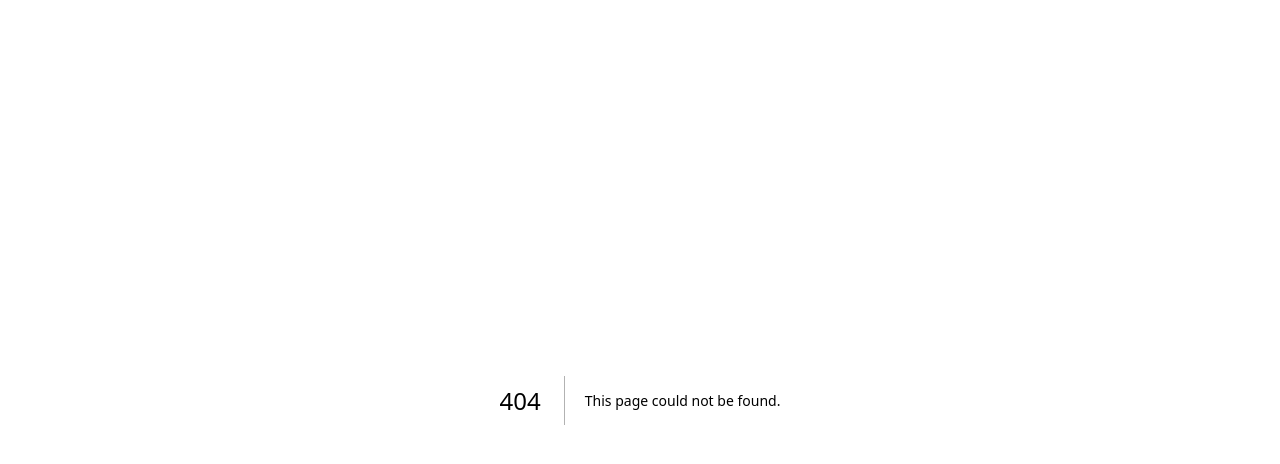
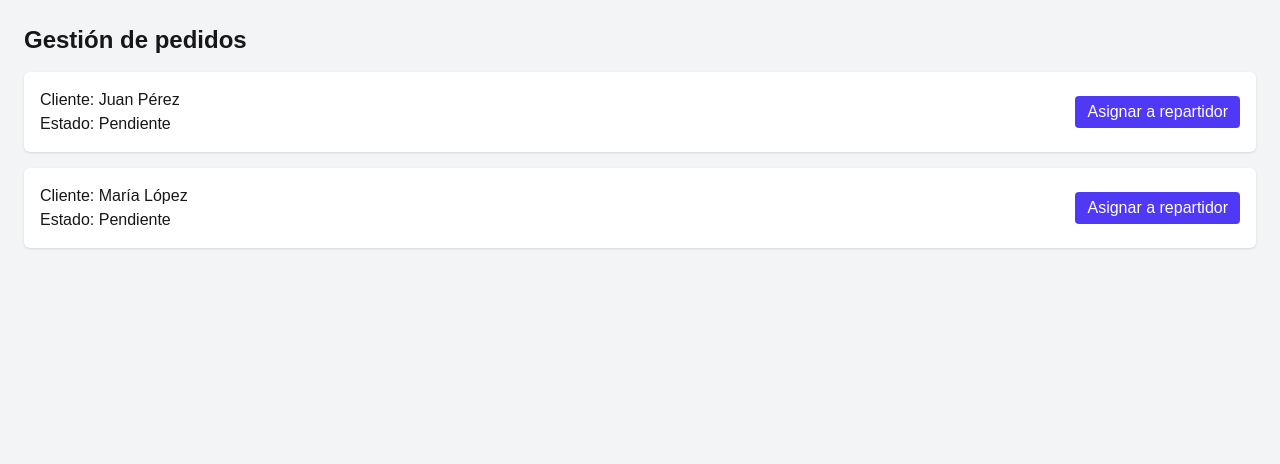
Before and after one commit to juanesvega-tech/ProyectoBooocampt, a Next.js app in the folder aprendizaje/: page /admin in a window 1280 px wide. Before the commit this address had no page. Shown: the top 464 px of the page. Built offline with nearby package versions, Linux system fonts and the light colour scheme.

Commit message:
todo visual un proyecto de repartidor de pedidos

```diff
--- /dev/null
+++ b/aprendizaje/app/admin/page.jsx
@@ -0,0 +1,46 @@
+"use client";
+import { useState, useEffect } from "react";
+import * as ordersAPI from "../api/orders";
+
+export default function AdminPage() {
+  const [orders, setOrders] = useState([]);
+
+  useEffect(() => {
+    // Siempre hacemos una copia para React
+    setOrders([...ordersAPI.getOrders()]);
+  }, []);
+
+  function handleAssign(orderId) {
+    // Asigna pedido al repartidor
+    ordersAPI.assignOrder(orderId, "repartidor1");
+    // Actualizamos estado con copia nueva
+    setOrders([...ordersAPI.getOrders()]);
+  }
+
+  return (
+    <div className="min-h-screen p-6 bg-gray-100 dark:bg-gray-900">
+      <h1 className="text-2xl font-bold mb-4">Gestión de pedidos</h1>
+      <div className="grid gap-4">
+        {orders.map(order => (
+          <div
+            key={order.id}
+            className="p-4 bg-white dark:bg-gray-800 rounded-md shadow flex justify-between items-center"
+          >
+            <div>
+              <p>Cliente: {order.cliente}</p>
+              <p>Estado: {order.estado}</p>
+            </div>
+            {order.estado === "Pendiente" && (
+              <button
+                onClick={() => handleAssign(order.id)}
+                className="px-3 py-1 bg-indigo-600 text-white rounded"
+              >
+                Asignar a repartidor
+              </button>
+            )}
+          </div>
+        ))}
+      </div>
+    </div>
+  );
+}
--- /dev/null
+++ b/aprendizaje/app/api/orders.jsx
@@ -0,0 +1,30 @@
+// app/api/orders.js
+let orders = [
+  {
+    id: 1,
+    cliente: "Juan Pérez",
+    origen: { lat: -34.6037, lng: -58.3816 },
+    destino: { lat: -34.6090, lng: -58.3840 },
+    estado: "Pendiente",
+    repartidor: null
+  },
+  {
+    id: 2,
+    cliente: "María López",
+    origen: { lat: -34.6070, lng: -58.3820 },
+    destino: { lat: -34.6100, lng: -58.3850 },
+    estado: "Pendiente",
+    repartidor: null
+  }
+];
+
+export function getOrders() {
+  return orders;
+}
+
+export function assignOrder(orderId, repartidor) {
+  orders = orders.map(o =>
+    o.id === orderId ? { ...o, estado: "En camino", repartidor } : o
+  );
+  return orders.find(o => o.id === orderId);
+}
--- /dev/null
+++ b/aprendizaje/app/components/MapRoute.jsx
@@ -0,0 +1,33 @@
+"use client";
+import { useEffect, useRef } from "react";
+
+export default function MapRoute({ origen, destino }) {
+  const mapRef = useRef(null);
+
+  useEffect(() => {
+    if (!window.google) return;
+
+    const map = new window.google.maps.Map(mapRef.current, {
+      center: origen,
+      zoom: 14
+    });
+
+    const directionsService = new window.google.maps.DirectionsService();
+    const directionsRenderer = new window.google.maps.DirectionsRenderer();
+    directionsRenderer.setMap(map);
+
+    directionsService.route(
+      {
+        origin: origen,
+        destination: destino,
+        travelMode: window.google.maps.TravelMode.DRIVING
+      },
+      (result, status) => {
+        if (status === "OK") directionsRenderer.setDirections(result);
+        else console.error("Error mostrando ruta:", status);
+      }
+    );
+  }, [origen, destino]);
+
+  return <div ref={mapRef} style={{ height: "300px", width: "100%" }} />;
+}
--- /dev/null
+++ b/aprendizaje/app/components/OrderCard.jsx
@@ -0,0 +1,20 @@
+export default function OrderCard({ order, onAssign, isAdminView = false }) {
+  return (
+    <div className="p-4 bg-white dark:bg-gray-800 rounded-md shadow flex flex-col sm:flex-row justify-between items-start sm:items-center gap-4">
+      <div>
+        <h3 className="font-semibold text-lg text-gray-900 dark:text-gray-100">{order.cliente}</h3>
+        <p className="text-sm text-gray-600 dark:text-gray-300">Estado: {order.estado}</p>
+        <p className="text-sm text-gray-600 dark:text-gray-300">ID Pedido: {order.id}</p>
+      </div>
+
+      {isAdminView && order.estado === "Pendiente" && (
+        <button
+          onClick={() => onAssign(order.id)}
+          className="px-4 py-2 bg-indigo-600 text-white rounded hover:bg-indigo-700 transition"
+        >
+          Asignar a repartidor
+        </button>
+      )}
+    </div>
+  );
+}
--- a/aprendizaje/app/dashboard/page.jsx
+++ b/aprendizaje/app/dashboard/page.jsx
@@ -3,69 +3,31 @@
 "use client";
 
 import { useEffect, useState } from "react";
-import { useRouter } from "next/navigation";
+import MapRoute from "../components/MapRoute";
 
 export default function DashboardPage() {
-  const [user, setUser] = useState(null);
-  const router = useRouter();
+  const [orders, setOrders] = useState([]);
 
   useEffect(() => {
-    const raw = localStorage.getItem("auth");
-    if (!raw) {
-      router.replace("/login");
-      return;
-    }
-    try {
-      const parsed = JSON.parse(raw);
-      // eslint-disable-next-line react-hooks/exhaustive-deps
-      setUser(parsed); // <-- AQUI AGREGUE EL COMENTARIO
-    } catch {
-      localStorage.removeItem("auth");
-      router.replace("/login");
-    }
-  }, [router]);
-
-  function handleLogout() {
-    localStorage.removeItem("auth");
-    router.replace("/login");
-  }
-
-  if (!user) {
-    return (
-      <div className="min-h-screen flex items-center justify-center bg-gray-50 dark:bg-gray-900">
-        <div className="animate-pulse text-gray-500">Redirigiendo…</div>
-      </div>
-    );
-  }
+    // Simulamos fetch de la API
+    import("../api/orders").then(mod => {
+      const allOrders = mod.getOrders();
+      setOrders(allOrders.filter(o => o.repartidor === "repartidor1"));
+    });
+  }, []);
 
   return (
-    <div className="min-h-screen flex items-center justify-center bg-gray-50 dark:bg-gray-900 p-6">
-      <div className="w-full max-w-lg bg-white dark:bg-gray-800 rounded-lg shadow-md p-6">
-        <div className="flex items-center gap-4">
-          <div className="h-16 w-16 rounded-full bg-gradient-to-r from-indigo-500 to-purple-500 flex items-center justify-center text-white text-xl font-bold">
-            {String(user.email).charAt(0).toUpperCase()}
+    <div className="min-h-screen p-6 bg-gray-50 dark:bg-gray-900">
+      <h1 className="text-2xl font-bold mb-4">Mis pedidos</h1>
+      <div className="grid gap-6">
+        {orders.map(order => (
+          <div key={order.id} className="p-4 bg-white dark:bg-gray-800 rounded-md shadow">
+            <h2 className="font-semibold">{order.cliente}</h2>
+            <p>Estado: {order.estado}</p>
+            <MapRoute origen={order.origen} destino={order.destino} />
           </div>
-          <div>
-            <h2 className="text-2xl font-semibold text-gray-900 dark:text-gray-100">Dashboard</h2>
-            <p className="text-sm text-gray-500 dark:text-gray-400">Bienvenido, {user.email}</p>
-          </div>
-        </div>
-
-        <div className="mt-6 grid gap-4">
-          <div className="p-4 bg-gray-50 dark:bg-gray-700 rounded-md">
-            <h3 className="text-sm font-medium text-gray-700 dark:text-gray-200">Perfil</h3>
-            <p className="text-sm text-gray-500 dark:text-gray-400 mt-1">ID: {user.id ?? "-"}</p>
-          </div>
-
-          <div className="flex justify-end">
-            <button
-              onClick={handleLogout}
-              className="inline-flex items-center gap-2 px-4 py-2 rounded-md bg-red-600 text-white hover:bg-red-700 focus:outline-none focus:ring-2 focus:ring-red-500"
-            >
-              Cerrar sesión
-            </button>
-          </div>
-        </div>
+        ))}
+        {orders.length === 0 && <p>No tienes pedidos asignados.</p>}
       </div>
     </div>
   );
--- a/aprendizaje/app/login/page.jsx
+++ b/aprendizaje/app/login/page.jsx
@@ -10,8 +10,9 @@ export default function LoginPage() {
   const router = useRouter();
 
   function handleFakeValidate(email, password) {
-    // validación visual local
-    return email === "user@example.com" && password === "password123";
+  if(email === "admin@example.com" && password === "admin123") return "admin";
+  if(email === "user@example.com" && password === "password123") return "repartidor";
+  return null;
 }
 
 function handleSubmit(e) {
@@ -21,13 +22,14 @@ export default function LoginPage() {
     setError("Completa email y contraseña");
     return;
   }
-    if (!handleFakeValidate(email, password)) {
-      setError("Credenciales inválidas — prueba user@example.com / password123");
+  const role = handleFakeValidate(email, password);
+  if (!role) {
+    setError("Credenciales inválidas");
     return;
   }
-    // simula sesión (solo visual)
-    localStorage.setItem("auth", JSON.stringify({ id: 1, email }));
-    router.replace("/dashboard");
+  localStorage.setItem("auth", JSON.stringify({ id: 1, email, role }));
+  if(role === "admin") router.replace("/admin");
+  else router.replace("/dashboard");
 }
 
 
```
Lines whose indentation alone changed are shown as unchanged.
